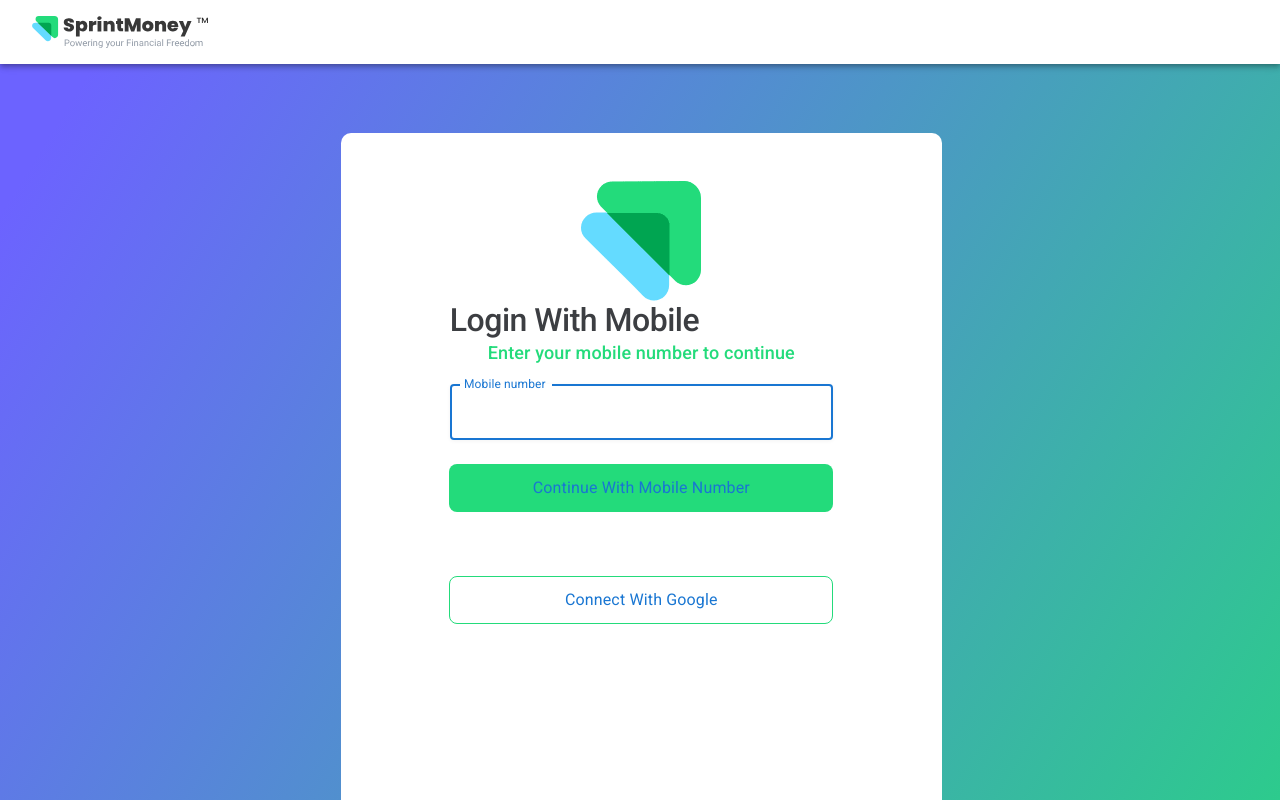
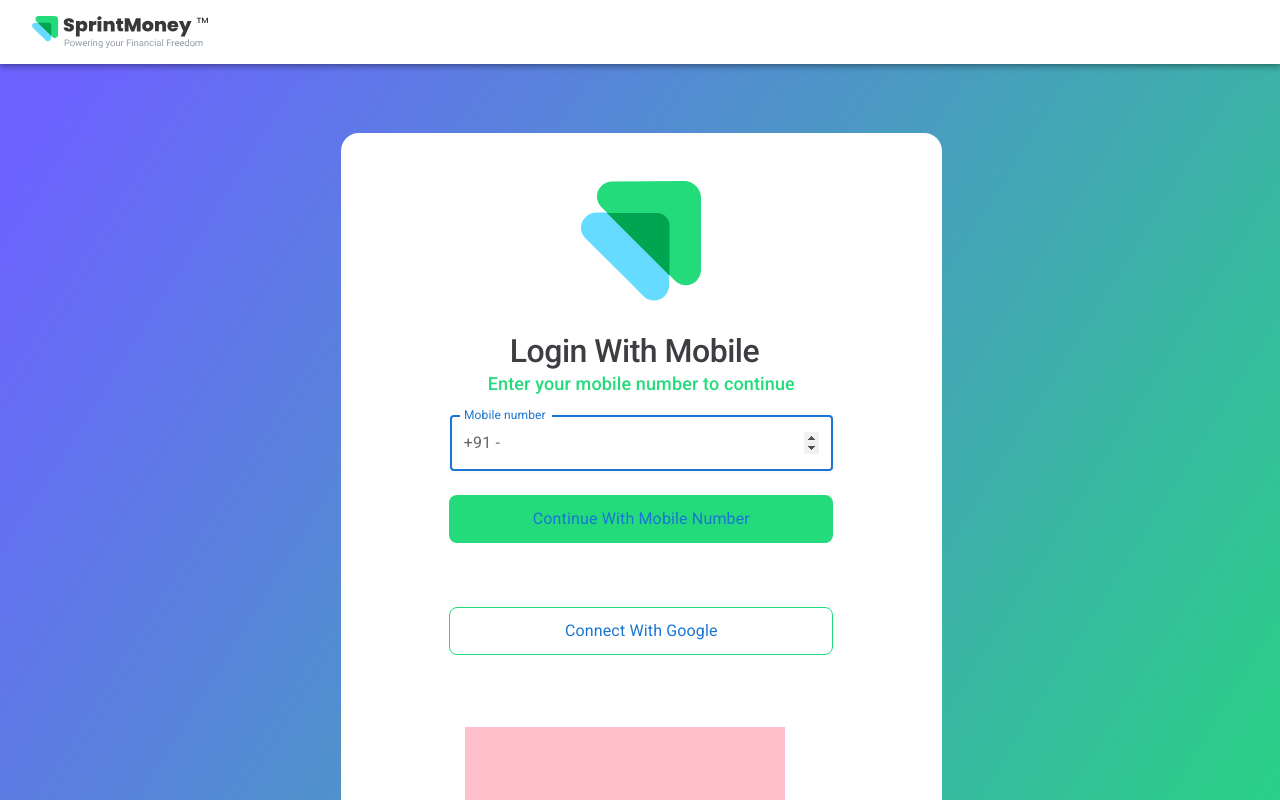
Before and after one commit to mansorout/man, a React (Create React App) app: page /login in a window 1280 px wide. Both pictures are taken after a click on the element "Mobile number". Shown: the top 800 px of the page. Built offline with nearby package versions, Linux system fonts and the light colour scheme.

Commit message:
Some Changes

```diff
--- a/src/App.tsx
+++ b/src/App.tsx
@@ -1,7 +1,7 @@
 import { Route, Routes} from 'react-router-dom';
 import Home from './Components/Home/Home';
 import Header from './Components/Header';
-import { Login } from './Components/Auth/Login';
+import { Login } from './Components/Login/Login';
 import './app.css'
 import { FooterBox } from './Components/FooterBox';
 function App() {
@@ -9,10 +9,8 @@ function App() {
     <>
         <Routes>
           <Route path="/" element={<Home/>} />
-          <Route path="/footer" element={<FooterBox />} />
-          <Route path="/login" element={<Login/>} />
-          <Route path="/Header"  element={<Header/>} />
-        </Routes>
+         <Route path="/login" element={<Login/>} />
+          </Routes>
     </>
   );
 }
--- a/src/Components/FooterBox.tsx
+++ b/src/Components/FooterBox.tsx
@@ -1,10 +1,16 @@
-import { Box } from '@mui/system'
+import { Box } from "@mui/system";
 export const FooterBox = () => {
   return (
     <>
-    <Box  >
-
-    </Box>
+      <Box
+        sx={{
+          background: "pink",
+          width: "320px",
+          height: "86px",
+          margin: "72px 0px 0px 124px",
+        alignContent: "center",
+        }}
+      ></Box>
     </>
-  )
-}
+  );
+};
--- a/src/Components/Auth/Login.css
+++ b/src/Components/Login/Login.css
@@ -1,18 +1,19 @@
 .Main_Box{
-    height:'1000px' !important;
+    height:'1280px' !important;
     background-image: linear-gradient(122deg, #6c63ff 7%, #23db7b 107%) !important;
+
 
 
 }
 
 .Grid_Box{
-    height: 866px;
+    height: 716px;
     background-color: white;
     margin-top: 69px;
     margin-right: 338px;
     margin-left: 340.6px;
-    border-top-left-radius:10px ;
-    border-top-right-radius:10px ;
+    border-top-left-radius:18px ;
+    border-top-right-radius:18px ;
 }
 .text_field{
     width: 383px;
--- a/src/Components/Auth/Login.tsx
+++ b/src/Components/Login/Login.tsx
@@ -1,5 +1,5 @@
 import React from "react";
-import { Container } from "@mui/material";
+import { Container, InputAdornment } from "@mui/material";
 import {
   Box,
   TextField,
@@ -7,15 +7,34 @@ import {
   Typography,
 } from "@mui/material";
 import Grid from "@mui/material/Grid";
-import Header from "../../Components/Header";
-import "../Auth/Login.css";
+import Header from "../Header";
+import "./Login.css";
 import ContWithMobile from "../Buttons/ContWithMobile";
 import ConnectWithGoogle from "../Buttons/ConnectWithGoogle";
 import { FooterBox } from "../FooterBox";
 import Image from "../../Assets/Group 6673@2x.png";
+import { useState } from "react";
+
 
 export const Login = () => {
-  return (
+  const [focus,setFocus]:any= useState(false);
+ let  InputProps={
+    startAdornment:
+      <InputAdornment position="start">
+        +91 -
+      </InputAdornment>,
+  }
+
+  const handleMobile =(e:any)=>{
+        console.log(e.target.value)
+  }
+
+
+const handleFocus = () => {
+  setFocus(true)
+}
+
+return (
     <>
       <Box className="Main_Box">
         <Header />
@@ -35,8 +54,6 @@ export const Login = () => {
                   marginTop: "48.3px",
                   display: "flex",
                   textAlign: "center",
-                  //  width: '60px',
-                  //  height:'59.7px',
                   alignItems: "center",
                   justifyContent: "center",
                 }}
@@ -48,18 +65,26 @@ export const Login = () => {
                 />
               </div>
 
-              <Typography component='h1' variant="h1" align="center">
+              <Typography sx={{marginLeft:'60px',marginTop:'30.9px'}} component='h1' variant="h1" align="center">
                 Login With Mobile
               </Typography>
               <Typography variant="h6" align="center">
+
                 Enter your mobile number to continue
               </Typography>
+
               <TextField
                 className="text_field"
                 margin="normal"
                 label="Mobile number"
+                type="number"
+                {...focus ? {...{InputProps}}  : "" }
+                 onChange={handleMobile}
+                 onFocus={handleFocus}
               />
-            </Grid>
+
+
+               </Grid>
 
             <Grid item xs={3}></Grid>
           </Grid>
```
